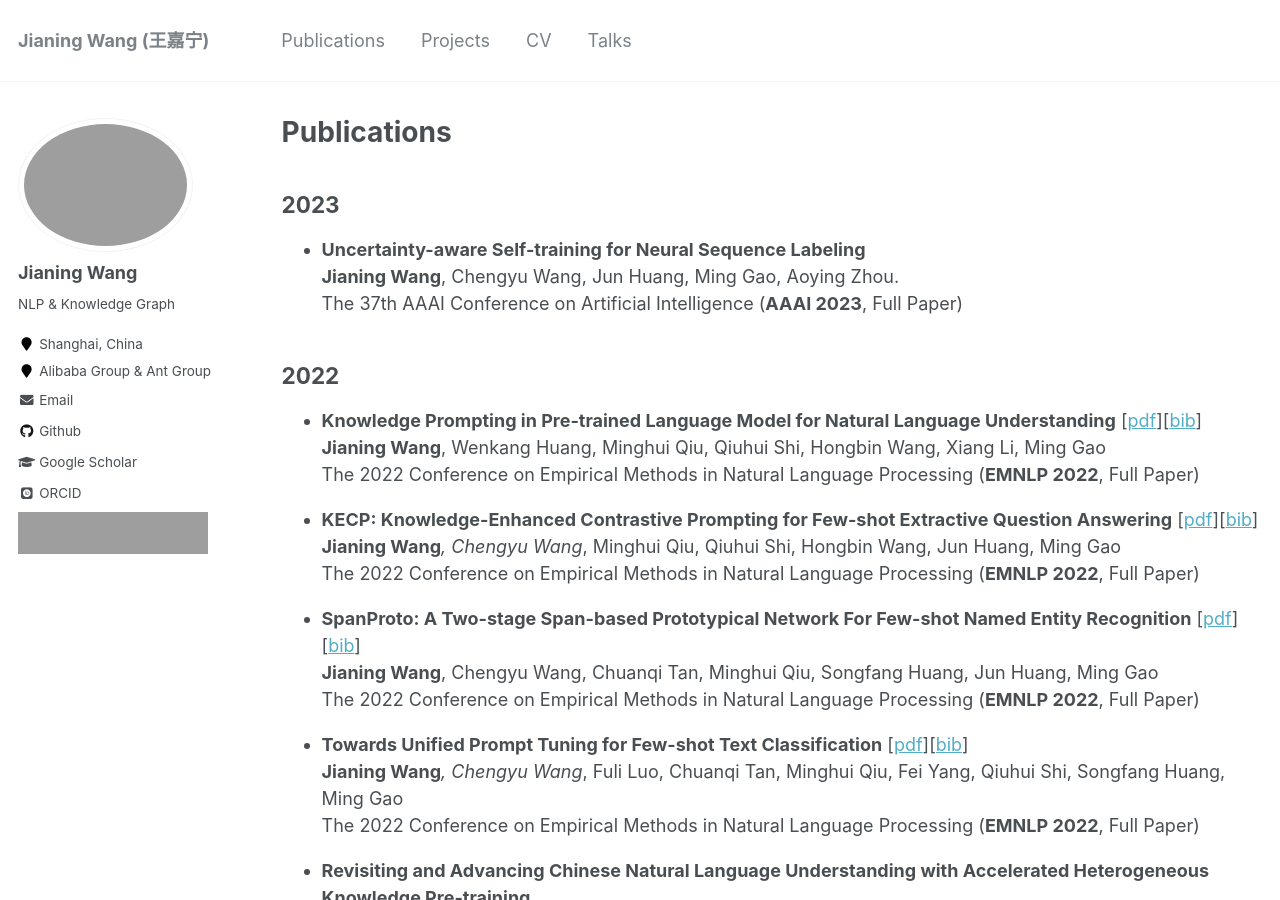
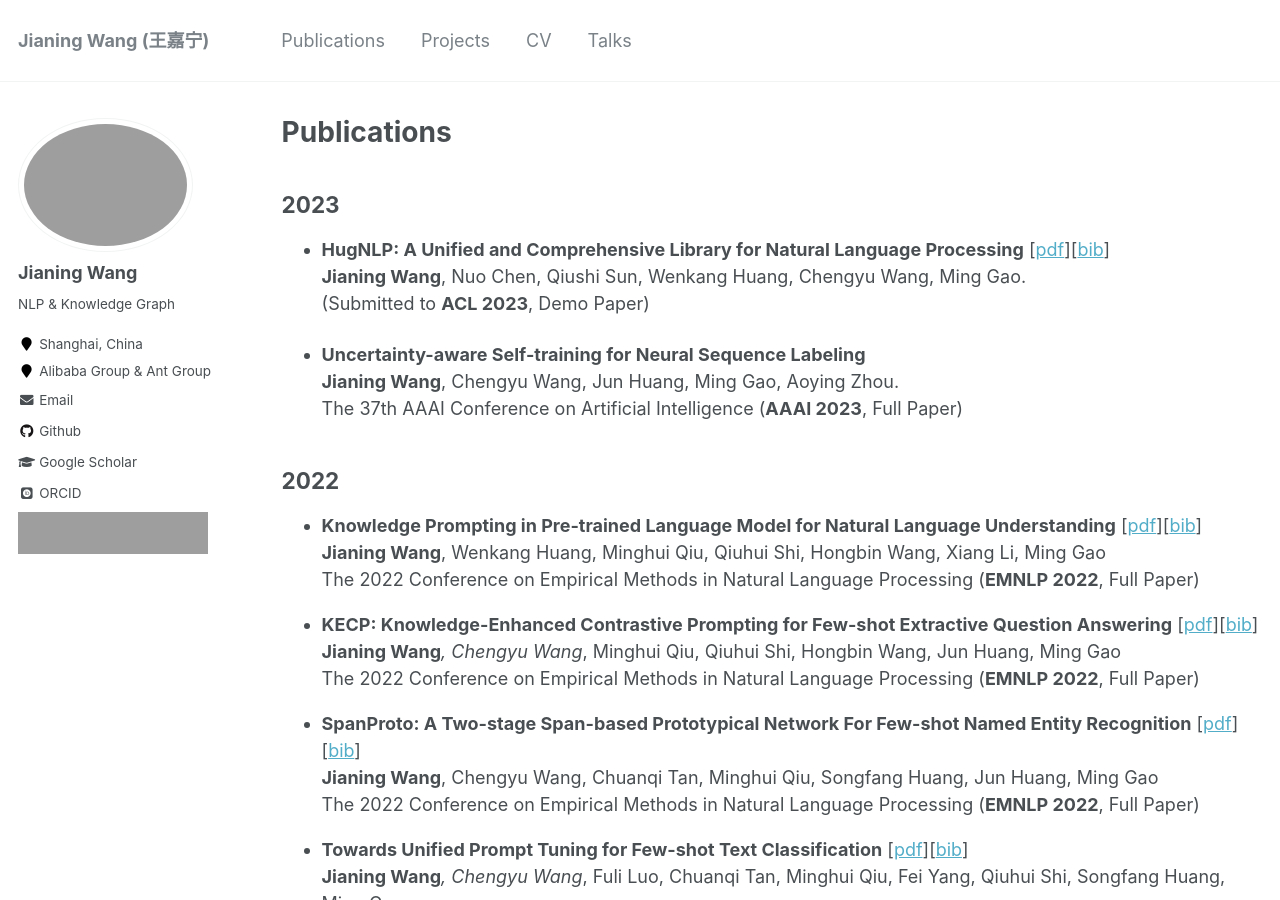
Before and after one commit to wjn1996/wjn1996.github.io, a Jekyll site: the page built from _pages/publications.md, in a window 1280 px wide and 900 px high. Built offline with Jekyll 4.4.1, drawn with Linux system fonts in a browser that asks for light colours; some web fonts are replaced; grey boxes are pictures that could not be loaded.

Commit message:
update Publications: Add HugNLP

```diff
--- a/_pages/publications.md
+++ b/_pages/publications.md
@@ -17,6 +17,11 @@ author_profile: true
 
 ## 2023
 
+- **HugNLP: A Unified and Comprehensive Library for Natural Language Processing** [[pdf](https://arxiv.org/pdf/2302.14286)][[bib](https://dblp.org/rec/journals/corr/abs-2302-14286.html?view=bibtex)]
+<br>
+**Jianing Wang**, Nuo Chen, Qiushi Sun, Wenkang Huang, Chengyu Wang, Ming Gao.
+<br>
+(Submitted to **ACL 2023**, Demo Paper)
 
 - **Uncertainty-aware Self-training for Neural Sequence Labeling**
 <br>
```
